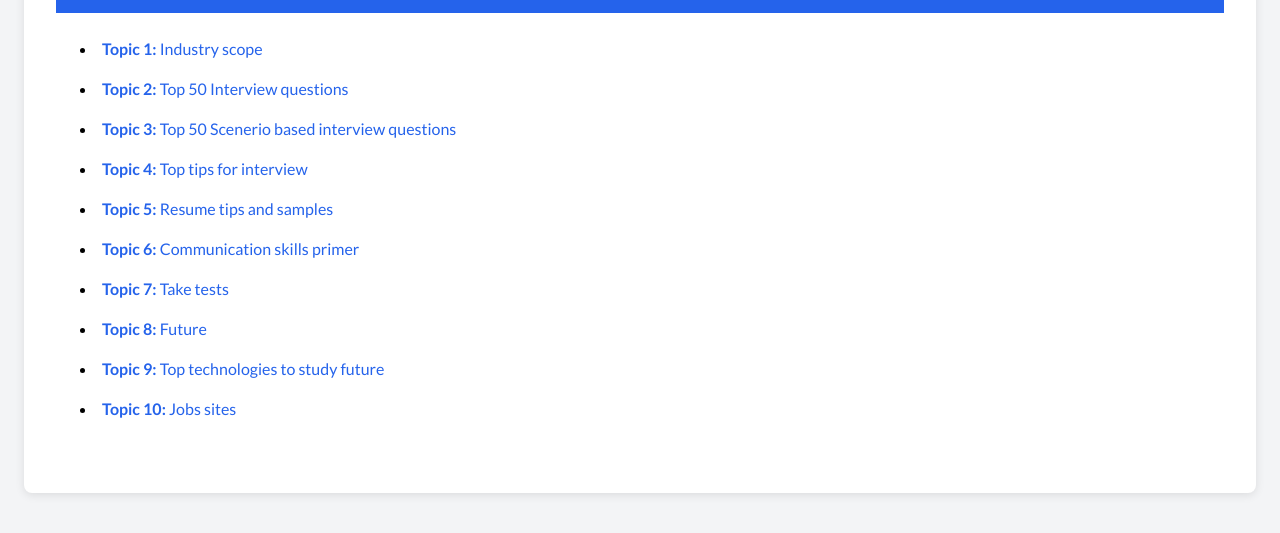
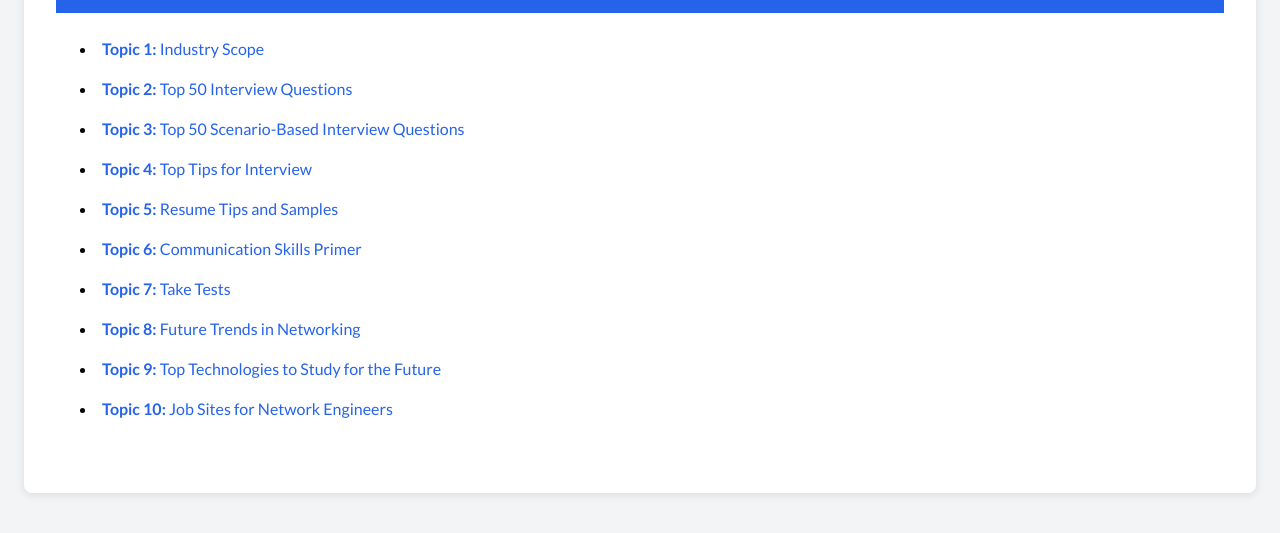
Before and after one commit to vikasswaminh/placement, a plain HTML site: page index.html in a window 1280 px wide. Shown: the part 111-644 px from the top of the page. Drawn offline with nearby package versions, Linux system fonts and the light colour scheme.

Commit message:
Update index.html

```diff
--- a/index.html
+++ b/index.html
@@ -44,21 +44,17 @@
         </header>
         <main class="p-6">
             <ul class="list-disc list-inside">
-                <li class="list-item"><a href="page1.html"><b>Topic 1:</b> Industry scope</a></li>
-                <li class="list-item"><a href="network-engineer-interview-questions.html"><b>Topic 2:</b> Top 50 Interview questions</a></li>
-                <li class="list-item"><a href="networkinterview.html"><b>Topic 3:</b> Top 50 Scenerio based interview questions</a></li>
-                <li class="list-item"><a href="page4.html"><b>Topic 4:</b> Top tips for interview</a></li>
-                <li class="list-item"><a href="page5.html"><b>Topic 5:</b> Resume tips and samples</a></li>
-                <li class="list-item"><a href="page6.html"><b>Topic 6:</b> Communication skills primer</a></li>
-                <li class="list-item"><a href="page7.html"><b>Topic 7:</b> Take tests</a></li>
-                <li class="list-item"><a href="scope.html"><b>Topic 8:</b> Future </a></li>
-                <li class="list-item"><a href="page9.html"><b>Topic 9:</b> Top technologies to study future</a></li>
-                <li class="list-item"><a href="page10.html"><b>Topic 10:</b> Jobs sites </a></li>
+                <li class="list-item"><a href="page1.html"><b>Topic 1:</b> Industry Scope</a></li>
+                <li class="list-item"><a href="network-engineer-interview-questions.html"><b>Topic 2:</b> Top 50 Interview Questions</a></li>
+                <li class="list-item"><a href="networkinterview.html"><b>Topic 3:</b> Top 50 Scenario-Based Interview Questions</a></li>
+                <li class="list-item"><a href="page4.html"><b>Topic 4:</b> Top Tips for Interview</a></li>
+                <li class="list-item"><a href="page5.html"><b>Topic 5:</b> Resume Tips and Samples</a></li>
+                <li class="list-item"><a href="page6.html"><b>Topic 6:</b> Communication Skills Primer</a></li>
+                <li class="list-item"><a href="page7.html"><b>Topic 7:</b> Take Tests</a></li>
+                <li class="list-item"><a href="scope.html"><b>Topic 8:</b> Future Trends in Networking</a></li>
+                <li class="list-item"><a href="page9.html"><b>Topic 9:</b> Top Technologies to Study for the Future</a></li>
+                <li class="list-item"><a href="page10.html"><b>Topic 10:</b> Job Sites for Network Engineers</a></li>
             </ul>
-            </main>
-    </div>
-</body>
-</html>
         </main>
     </div>
 </body>
```
